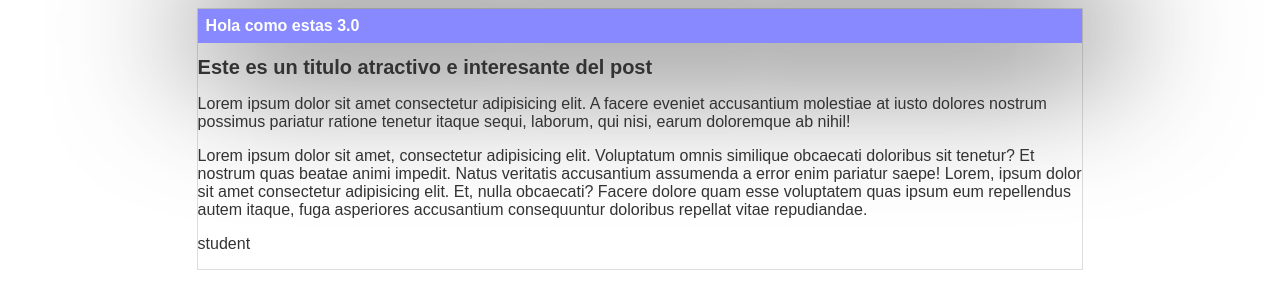
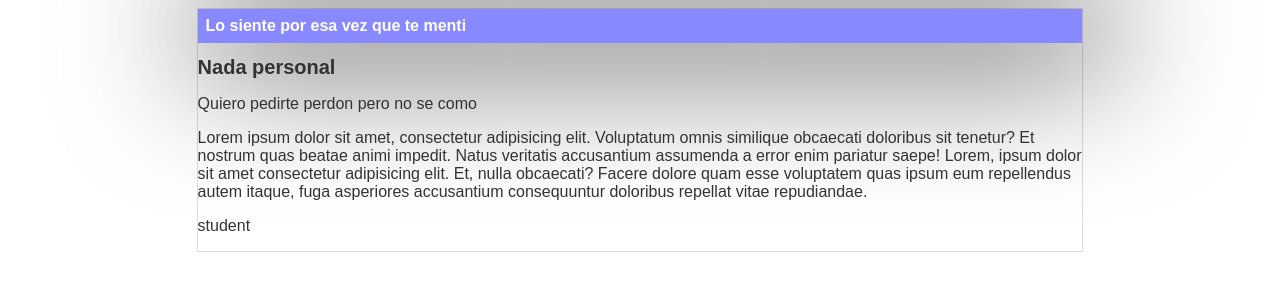
Before and after one commit to jbaxax/blog, a plain HTML site: page index.html in a window 1280 px wide. Drawn offline with Linux system fonts and the light colour scheme.

Commit message:
Disculpa no tan sinceras

```diff
--- a/index.html
+++ b/index.html
@@ -10,14 +10,12 @@
 
     <div id="container">
         <div id="cabecera">
-            Hola como estas 3.0
+            Lo siente por esa vez que te menti
         </div>
         <h1>
-            Este es un titulo atractivo e interesante del post
+            Nada personal
         </h1>
-        <p>
-            Lorem ipsum dolor sit amet consectetur adipisicing elit. A facere eveniet accusantium molestiae at iusto dolores nostrum possimus pariatur ratione tenetur itaque sequi, laborum, qui nisi, earum doloremque ab nihil!
-        </p>
+        <p>Quiero pedirte perdon pero no se como</p>
         <p>
             Lorem ipsum dolor sit amet, consectetur adipisicing elit. Voluptatum omnis similique obcaecati doloribus sit tenetur? Et nostrum quas beatae animi impedit. Natus veritatis accusantium assumenda a error enim pariatur saepe!
             Lorem, ipsum dolor sit amet consectetur adipisicing elit. Et, nulla obcaecati? Facere dolore quam esse voluptatem quas ipsum eum repellendus autem itaque, fuga asperiores accusantium consequuntur doloribus repellat vitae repudiandae.
```
Also changed, not shown: historia.txt.
